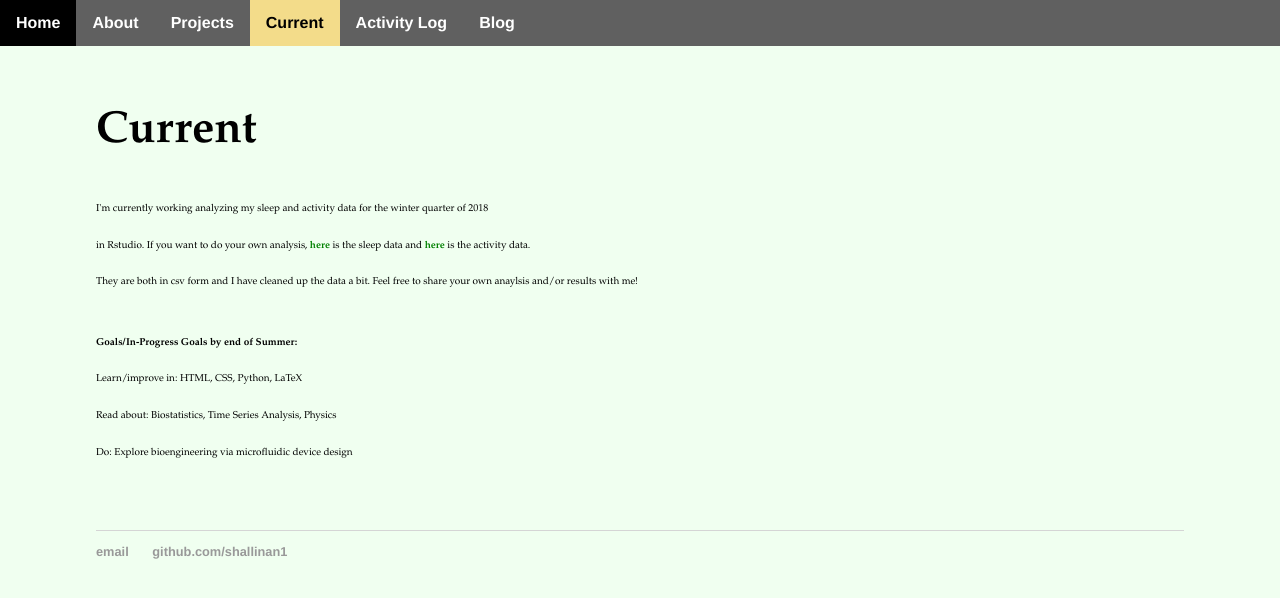
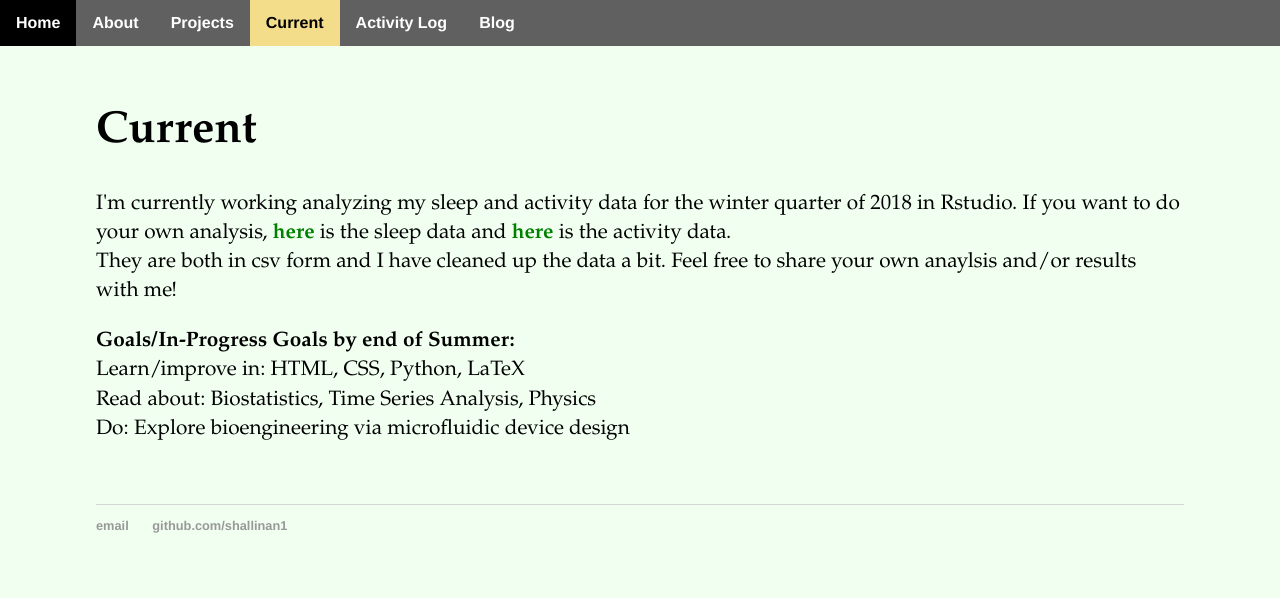
Before and after one commit to shallinan1/shallinan1.github.io, a Jekyll site: the page built from current/index.html, in a window 1280 px wide. Shown: the top 598 px of the page. Built offline with Jekyll 4.4.1, drawn with Linux system fonts in a browser that asks for light colours.

Commit message:
font size

```diff
--- a/css/main.css
+++ b/css/main.css
@@ -71,7 +71,7 @@
 	font-style: normal;
 }
 p {
-    font-size: 1.5em;
+    font-size: 1.3em;
     line-height: 1.4em;
     color: #000000;
 	font-family: Palatino, Palatino Linotype, Palatino LT STD, Book Antiqua, Georgia, serif;
--- a/current/index.html
+++ b/current/index.html
@@ -4,7 +4,7 @@
 ---
 		<div class="current">
 			<h1>Current</h1>
-			<p><font size = 1.5em> I'm currently working analyzing my sleep and activity data for the winter quarter of 2018<br>
+			<p> I'm currently working analyzing my sleep and activity data for the winter quarter of 2018
 in Rstudio. If you want to do your own analysis, <a href="/assets/data/sleepcsv.csv"><b><font color="green">here</font></b></a> is the sleep data
 and <a href="/assets/data/activitycsv.csv"><b><font color="green">here</font></b></a> is the activity data.<br>
       They are both in csv form and I have cleaned up the data a bit.
```
